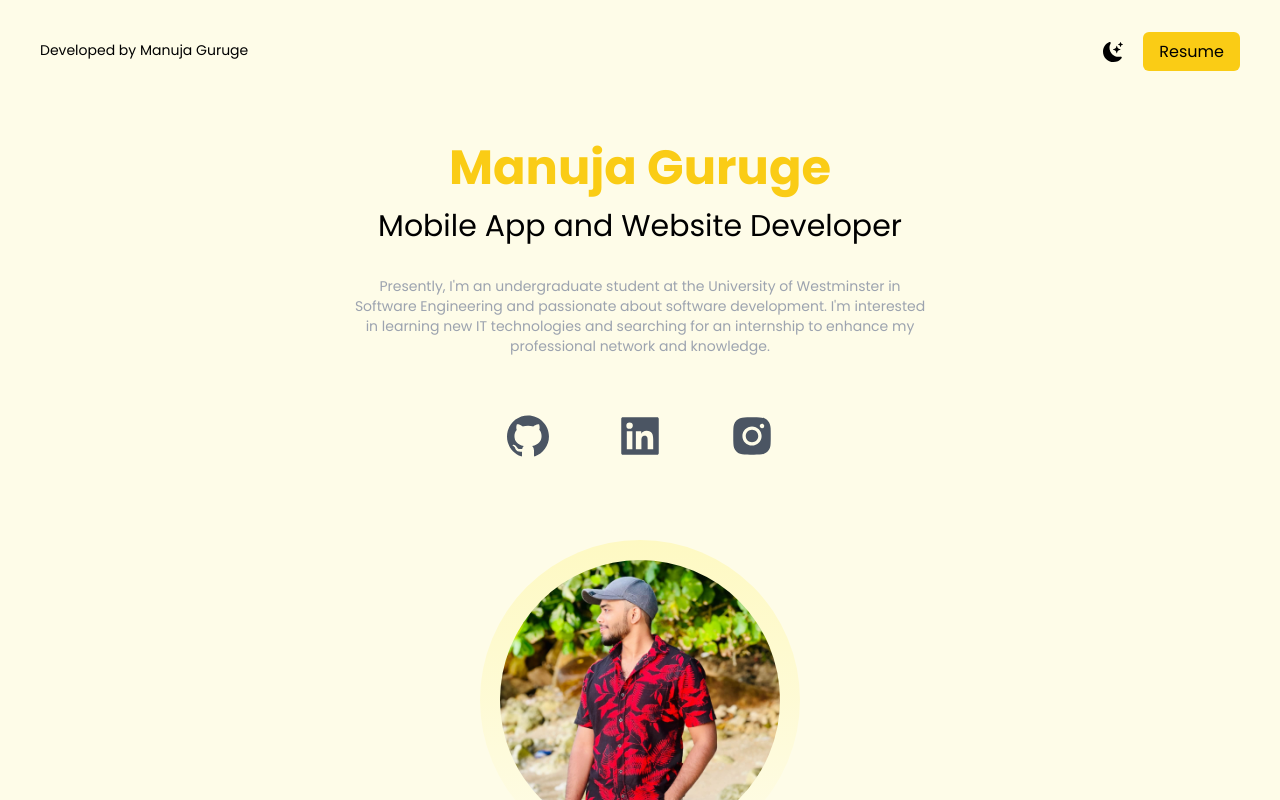
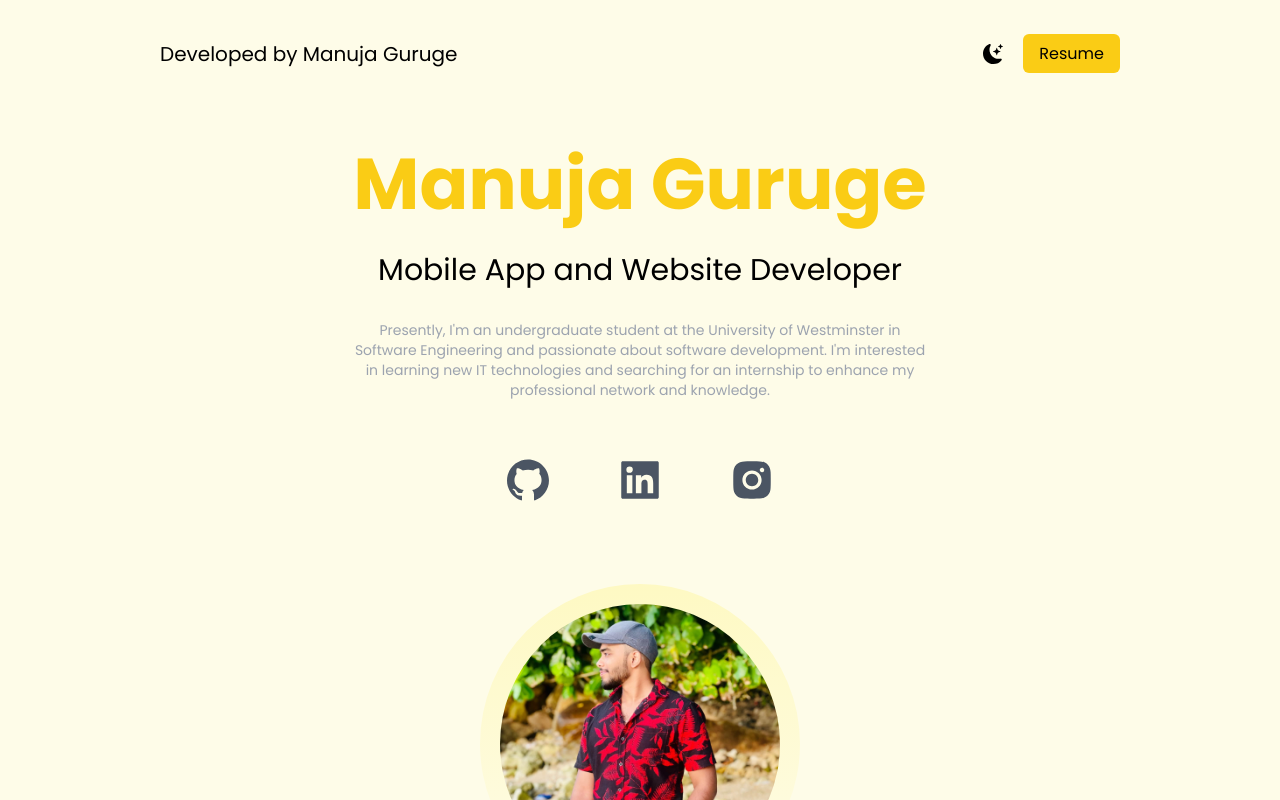
Before and after one commit to manujaguruge123/manu_portfolio, a Next.js app in the folder portfolio_manuja/: page / in a window 1280 px wide. Shown: the top 800 px of the page. Built offline with nearby package versions, Linux system fonts and the light colour scheme.

Commit message:
Give the responsive for the portfolio web site and add some style to give best look

```diff
--- a/portfolio_manuja/src/app/page.tsx
+++ b/portfolio_manuja/src/app/page.tsx
@@ -1,5 +1,4 @@
 'use client';
-
 import Image from "next/image";
 import { BsFillMoonStarsFill } from "react-icons/bs";
 import { AiFillGithub, AiFillLinkedin, AiFillInstagram } from "react-icons/ai";
@@ -14,26 +13,25 @@
 import project4 from "../../public/web4.png";
 import project5 from "../../public/web5.png";
 
+import { motion } from "framer-motion";
+
 import { useState } from "react";
-
-import { motion } from "framer-motion";
 
 export default function Home() {
 
   const [darkMode, setDarkMode] = useState(false);
   return (
     <div className={darkMode ? "dark" : ""}>
-      <main className="font-poppins bg-yellow-50 min-h-screen px-10">
-
+      <main className="font-poppins bg-yellow-50 min-h-screen px-10 md:px-20 lg:px-40 dark:bg-black">
         {/* nav and hero */}
         <section>
           {/* nav */}
           <nav className="py-10 flex justify-between">
-            <h1 className="text-sm ">Developed by Manuja Guruge</h1>
+            <h1 className="text-sm md:text-xl dark:text-white">Developed by Manuja Guruge</h1>
             <ul className="flex items-center">
               {/* icon */}
               <li>
-                <BsFillMoonStarsFill onClick={() => setDarkMode(!darkMode)} className=" cursor-pointer text-xl mx-5 " />
+                <BsFillMoonStarsFill onClick={() => setDarkMode(!darkMode)} className=" cursor-pointer text-xl mx-5 dark:text-white" />
               </li>
               <li>
                 <a href="https://drive.google.com/file/d/1efEGh1TBDf1CEwesxEskZm6RlwlJthm1/view?usp=sharing" download={"CV"} className="bg-yellow-400 text-black px-4 py-2 border-none rounded-md">Resume</a>
@@ -42,26 +40,25 @@
           </nav>
 
           <div className="text-center p-10">
-            <h1 className="text-5xl font-bold text-yellow-400 ">Manuja Guruge</h1>
-            <h3 className="text-2xl py-4 md:text-3xl ">Mobile App and Website Developer</h3>
-            <p className="text-sm py-4 text-gray-400 leading-5 max-w-xl mx-auto ">Presently, I'm an undergraduate student at the University of Westminster in Software Engineering and passionate about software development. I'm interested in learning new IT technologies and searching for an internship to enhance my professional network and knowledge.</p>
+            <h1 className="text-5xl font-bold text-yellow-400 md:text-6xl lg:text-7xl lg:mb-4">Manuja Guruge</h1>
+            <h3 className="text-2xl py-4 md:text-3xl dark:text-white">Mobile App and Website Developer</h3>
+            <p className="text-sm py-4 text-gray-400 leading-5 max-w-xl mx-auto md:text-md dark:text-white">Presently, I'm an undergraduate student at the University of Westminster in Software Engineering and passionate about software development. I'm interested in learning new IT technologies and searching for an internship to enhance my professional network and knowledge.</p>
           </div>
 
           {/* Socials */}
           <div className="cursor-pointer text-5xl flex justify-center gap-16 text-gray-600">
             <a href="https://github.com/manujaguruge123">
-              <AiFillGithub />
+              <AiFillGithub className="dark:text-grey" />
             </a>
             <a href="https://www.linkedin.com/in/manuja-guruge-94a19b276/">
-              <AiFillLinkedin />
+              <AiFillLinkedin className="dark:text-grey" />
             </a>
             <a href="https://www.instagram.com/mr._manu_03/">
-              <AiFillInstagram />
+              <AiFillInstagram className="dark:text-grey" />
             </a>
           </div>
 
           {/* Profile */}
-
           <motion.div initial={{ opacity: 0, scale: 0.5 }} animate={{ opacity: 1, scale: 1 }} transition={{ duration: 0.5 }}>
             <div className="m-auto relative bg-gradient-to-b from-yellow-100 w-80 h-80 p-5 mt-20 rounded-full">
               <Image
@@ -80,7 +77,7 @@
         {/* Services */}
         <section>
           <div>
-            <h2 className="text-5xl py-10 font-bold opacity-60">Services I Offer</h2>
+            <h2 className="text-5xl py-10 font-bold opacity-60 dark:text-white">Services I Offer</h2>
             <p className="text-sm py-2 text-gray-400 leading-6">
               Lorem ipsum dolor, sit amet consectetur adipisicing elit. Commodi rerum quibusdam aspernatur eveniet voluptatum minima, sequi porro excepturi? Ad reprehenderit repellat distinctio cupiditate eius voluptate!
             </p>
@@ -89,7 +86,6 @@
           {/* Services Cards */}
           <div className="md:flex lg:flex gap-10 mx-auto">
             {/* Card 1 */}
-
             <motion.div whileHover={{ scale: 1.1 }} whileTap={{ scale: 0.9 }} >
               <div className="bg-yellow-300 p-5 text-center shadow-sm my-10 rounded-xl">
                 <Image
@@ -134,7 +130,6 @@
               </div>
             </motion.div>
 
-
           </div>
         </section>
 
@@ -148,7 +143,7 @@
           </div>
           {/* Images of projects */}
           <div className="flex flex-col gap-10 p-10 lg:flex-row lg:flex-wrap">
-          <div className="basis-1/3 flex-1">
+            <div className="basis-1/3 flex-1">
               <motion.div whileHover={{ scale: 1.1, rotate: 3 }} whileTap={{ scale: 0.9, rotate: -3, borderRadius: "100%" }} >
                 <Image
                   src={project1}
@@ -216,9 +211,8 @@
           </div>
         </section>
 
-
         {/* Footer */}
-        <footer className="border-t-2 border-black text-sm opacity-70 flex flex-col gap-5 items-center justify-center py-10 ">
+        <footer className="border-t-2 border-black text-sm opacity-70 flex flex-col gap-5 items-center justify-center py-10 lg:flex-row lg:items-center dark:text-white dark:border-white">
           <div>
             <h3 className="text-base mb-2"> Contact me for more Details</h3>
             <p className="opacity-40">Lorem ipsum, dolor sit amet consectetur adipisicing elit. Harum, tenetur dolor soluta quae veritatis ullam odio voluptatum. Amet, minus voluptas?</p>
@@ -238,5 +232,5 @@
         </footer>
       </main>
     </div>
-      );
+  );
 }
```
